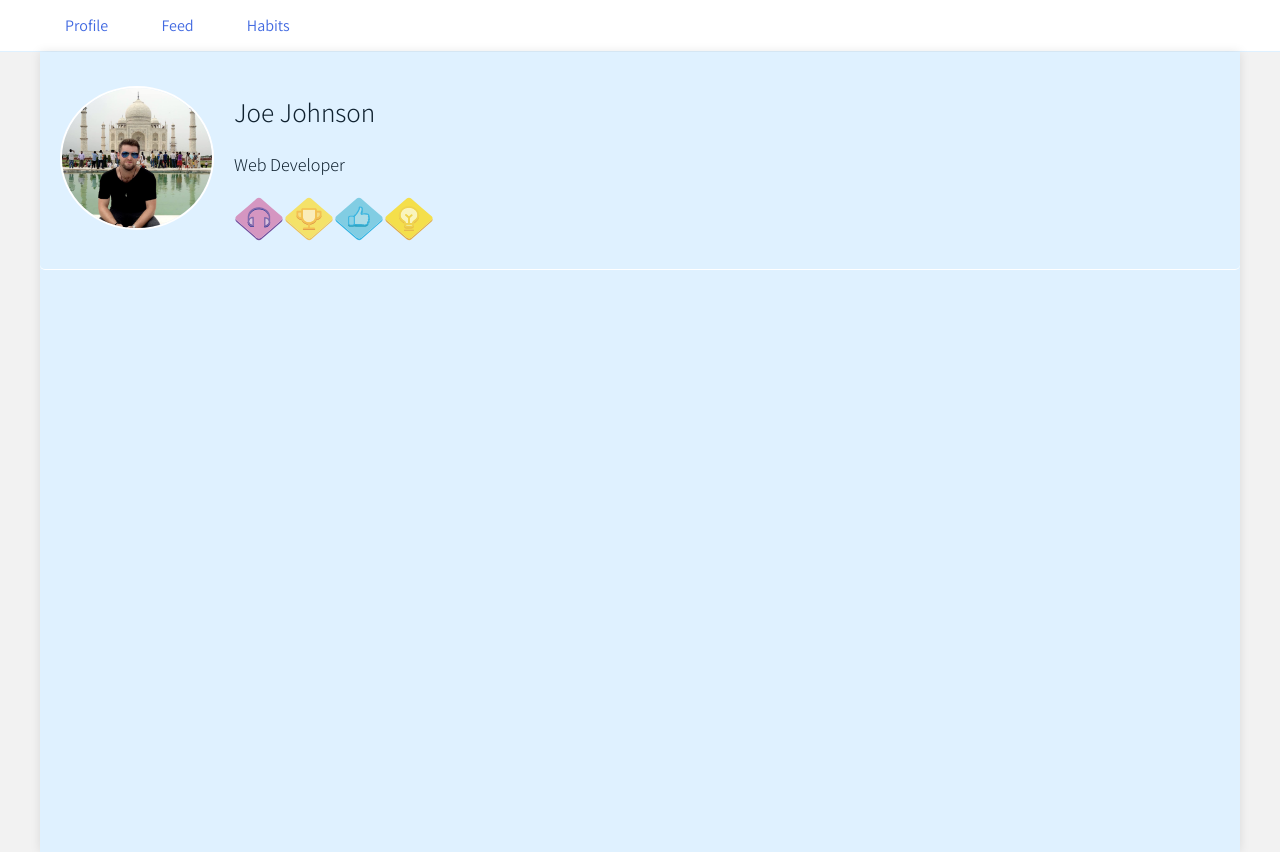
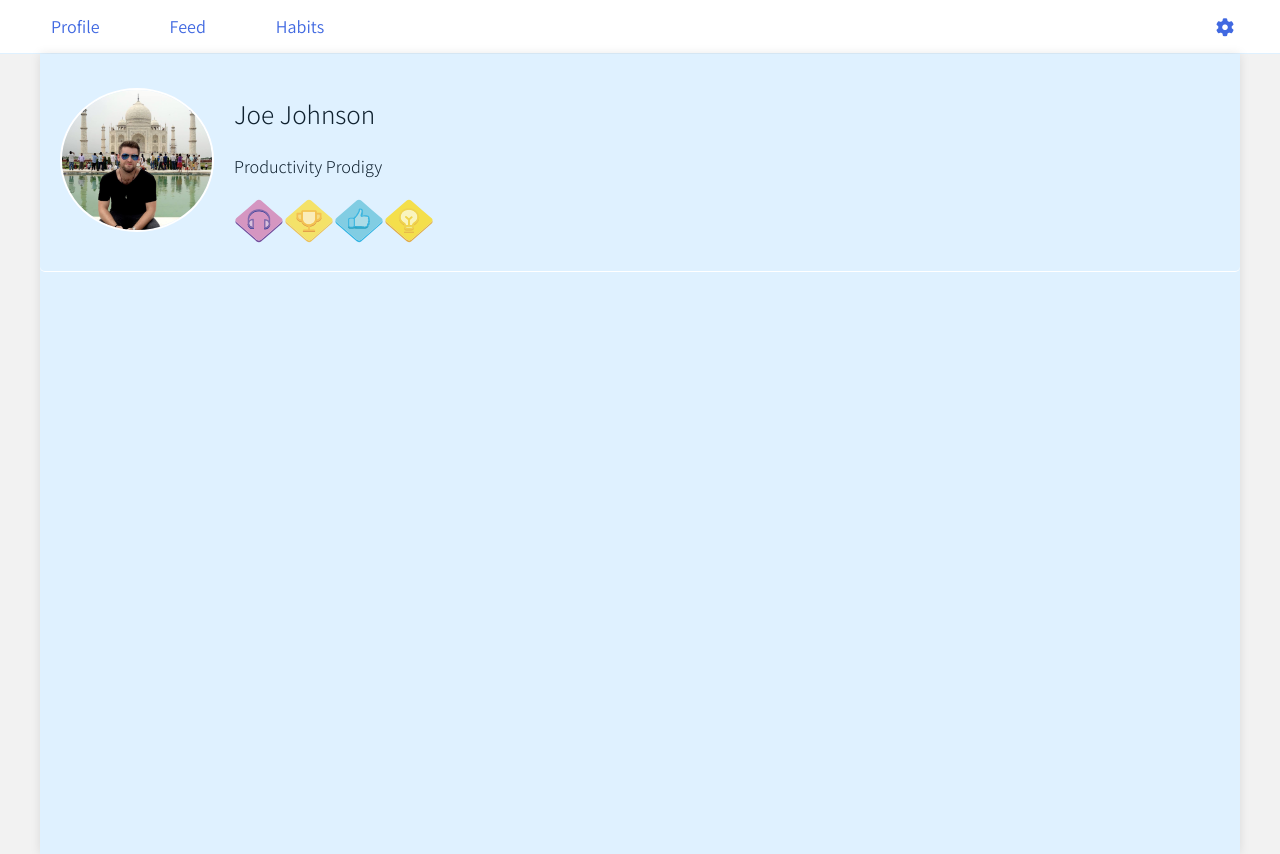
Before and after one commit to joseph-johnson27001/habits_tracker, a Vue app: page /#/ in a window 1280 px wide. Built offline with nearby package versions, Linux system fonts and the light colour scheme.

Commit message:
Font awesome & gear navigation

```diff
--- a/public/index.html
+++ b/public/index.html
@@ -1,6 +1,7 @@
 <!DOCTYPE html>
 <link rel="stylesheet" href="https://fonts.googleapis.com/css2?family=Assistant:wght@100;200;300;400;700&display=swap">
-
+<link rel="stylesheet" href="https://cdnjs.cloudflare.com/ajax/libs/font-awesome/6.4.0/css/all.min.css"
+  integrity="sha512-..." crossorigin="anonymous" />
 <html lang="">
   <head>
     <meta charset="utf-8">
--- a/src/components/NavigationBar.vue
+++ b/src/components/NavigationBar.vue
@@ -4,6 +4,10 @@
       <router-link to="/" class="nav-link"> Profile </router-link>
       <router-link to="/" class="nav-link"> Feed </router-link>
       <router-link to="/" class="nav-link"> Habits </router-link>
+    </div>
+    <!-- Add the Font Awesome icon here -->
+    <div class="settings-icon">
+      <i class="fas fa-cog"></i>
     </div>
   </nav>
 </template>
@@ -29,13 +33,48 @@ export default {
 
 .navigation-container {
   width: 1200px;
+  display: flex;
+  align-items: center;
 }
 
 .nav-link {
   color: #4169e1;
   text-decoration: none;
-  margin: 0 25px;
+  margin: 0 35px;
+  font-size: 18px;
   transition: color 0.3s;
   cursor: pointer;
 }
+
+.nav-link:hover {
+  color: #0f212f;
+}
+
+.settings-icon {
+  display: flex;
+  align-items: center;
+  margin-right: 30px;
+}
+
+.settings-icon i {
+  font-size: 18px;
+  color: #4169e1;
+  cursor: pointer;
+  transition: color 0.3s;
+}
+
+/* Add animation on hover */
+.settings-icon i:hover {
+  animation: spin 0.4s linear; /* Spin animation */
+}
+
+/* Define the spin animation */
+@keyframes spin {
+  0% {
+    transform: rotate(0deg);
+  }
+  100% {
+    transform: rotate(180deg);
+  }
+}
 </style>
--- a/src/components/ProfileHeader.vue
+++ b/src/components/ProfileHeader.vue
@@ -5,7 +5,7 @@
     </div>
     <div class="user-info">
       <h2 class="user-name">Joe Johnson</h2>
-      <p class="user-title">Web Developer</p>
+      <p class="user-title">Productivity Prodigy</p>
       <!-- SVG's BELOW -->
       <div class="badge-area">
         <svg
```
